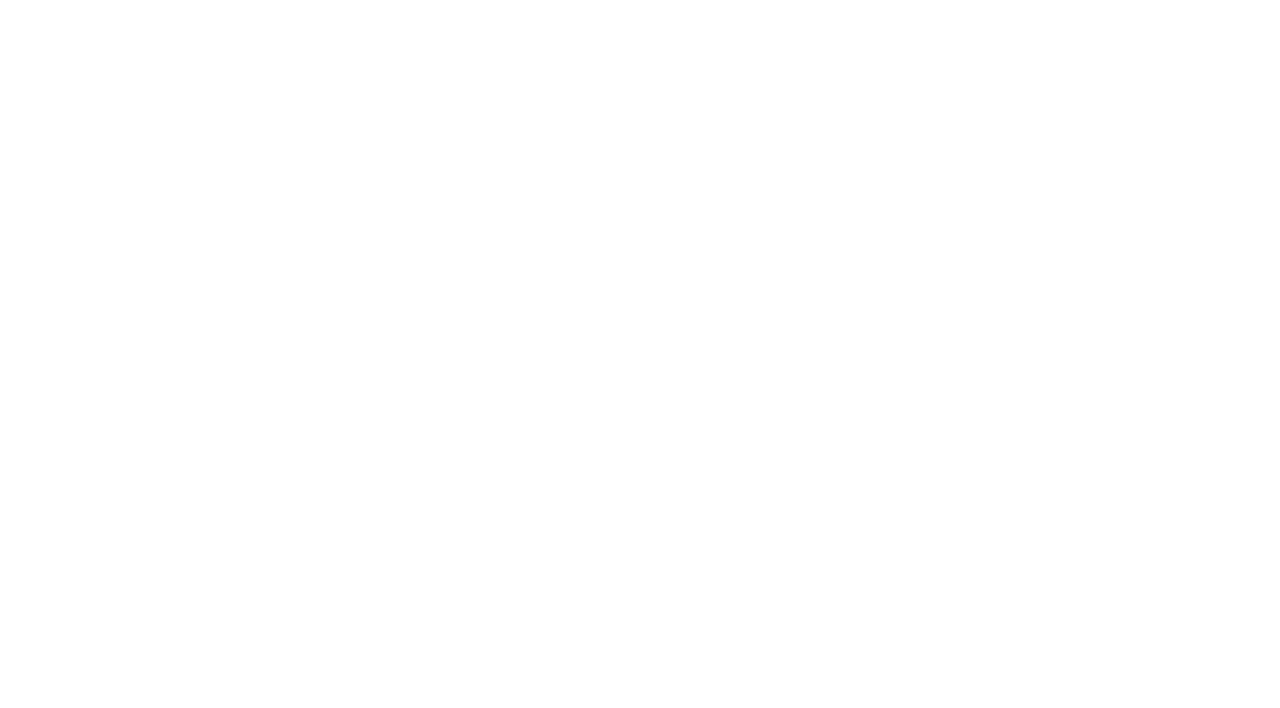
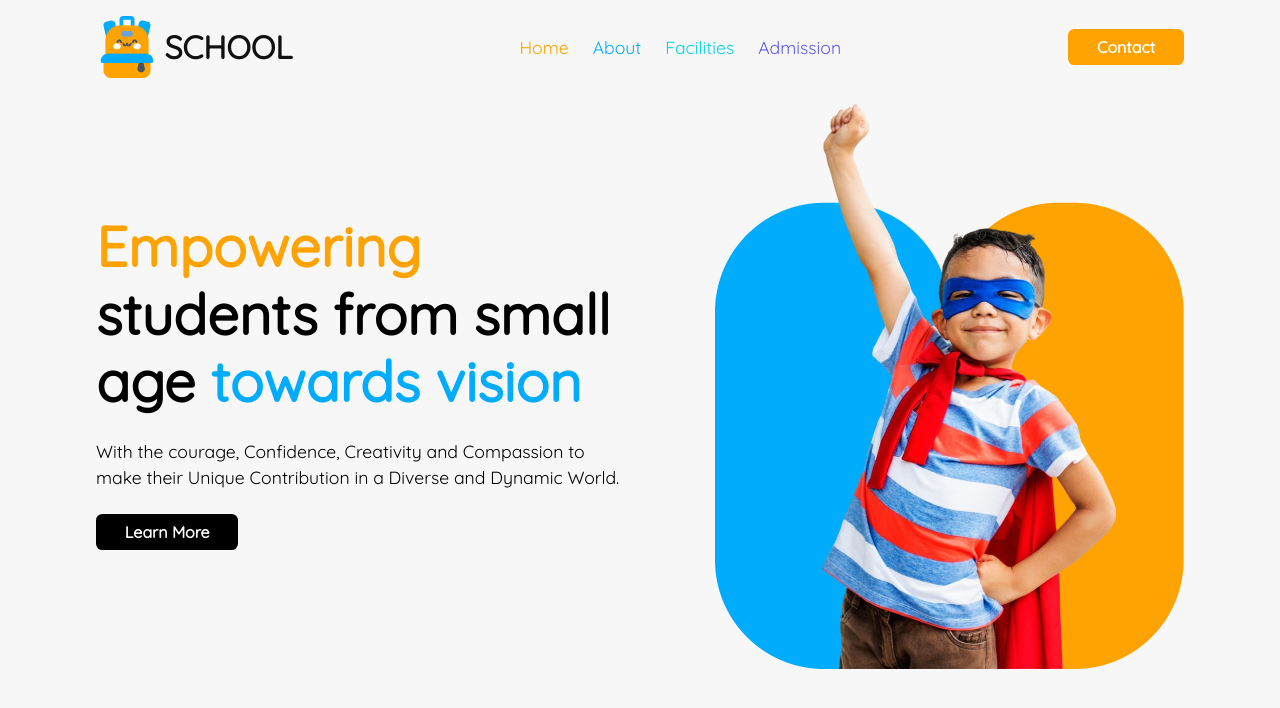
Before and after one commit to Rajib-Ahmed32/kids-school-website, a plain HTML site: page index.html in a window 1280 px wide. Drawn offline with Linux system fonts and the light colour scheme.

Commit message:
Hero section is added

```diff
--- a/index.html
+++ b/index.html
@@ -1,16 +1,69 @@
 <!DOCTYPE html>
 <html lang="en">
-<head>
-    <meta charset="UTF-8">
-    <meta name="viewport" content="width=device-width, initial-scale=1.0">
-    <meta name="author" content="Rajib Ahmed">
-    <meta name="description" content="Explore a nurturing environment where kids grow, learn, and thrive with our engaging school programs designed for holistic development.">
-    <meta name="keywords" content="kids school, child education, early learning, holistic development, creative learning, personalized education, nurturing environment, kids activities, preschool, elementary school, innovative teaching, educational programs" />
+  <head>
+    <meta charset="UTF-8" />
+    <meta name="viewport" content="width=device-width, initial-scale=1.0" />
+    <meta name="author" content="Rajib Ahmed" />
+    <meta
+      name="description"
+      content="Explore a nurturing environment where kids grow, learn, and thrive with our engaging school programs designed for holistic development."
+    />
+    <meta
+      name="keywords"
+      content="kids school, child education, early learning, holistic development, creative learning, personalized education, nurturing environment, kids activities, preschool, elementary school, innovative teaching, educational programs"
+    />
     <title>Kids School Website</title>
-    <link rel="icon" type="image/x-icon" href="./icons/reading.png">
-    <link rel="stylesheet" href="./styles/style-1.css">
-</head>
-<body>
+    <link rel="icon" type="image/x-icon" href="./icons/reading.png" />
+    <link rel="stylesheet" href="./styles/style-1.css" />
+  </head>
+  <body>
+    <header class="header">
+      <div class="header-container">
+        <div class="header-logo">
+          <img src="./images/logo.png" alt="School-Logo" class="logo-image" />
+          <h2 class="logo-text">SCHOOL</h2>
+        </div>
+        <nav class="header-nav">
+          <ul class="nav-list">
+            <li class="nav-item">
+              <a href="" class="nav-link font-20-medium">Home</a>
+            </li>
+            <li class="nav-item">
+              <a href="" class="nav-link font-20-medium">About</a>
+            </li>
+            <li class="nav-item">
+              <a href="" class="nav-link font-20-medium">Facilities</a>
+            </li>
+            <li class="nav-item">
+              <a href="" class="nav-link font-20-medium">Admission</a>
+            </li>
+          </ul>
+        </nav>
+        <button class="header-btn regular-btn">Contact</button>
+        <img
+          src="./icons/hamburger.png"
+          alt="hamburger-icon"
+          class="hamburger-menu"
+        />
+      </div>
+    </header>
 
-</body>
+    <main>
+      <section class="hero hero-section-width">
+        <div class="hero-content">
+          <h1 class="hero-title">
+            <span class="title-text-1">Empowering</span><br>students from small <br>age <span class="title-text-2">towards vision</span>
+          </h1>
+          <p class="hero-description font-20-regular">
+            With the courage, Confidence, Creativity and Compassion to make
+            their Unique Contribution in a Diverse and Dynamic World.
+          </p>
+          <button class="hero-btn regular-btn">Learn More</button>
+        </div>
+        <div class="hero-image-container">
+          <img src="./images/hero-kids.png" alt="hero-image" class="hero-img" />
+        </div>
+      </section>
+    </main>
+  </body>
 </html>
--- a/styles/style-1.css
+++ b/styles/style-1.css
@@ -10,8 +10,16 @@
   box-sizing: border-box;
 }
 
-ul[role="list"],
-ol[role="list"] {
+button{
+  font-family: "Quicksand", serif;
+}
+
+a{
+  text-decoration: none;
+}
+
+ul,
+ol {
   list-style: none;
 }
 
@@ -23,6 +31,7 @@ body {
   min-height: 100vh;
   text-rendering: optimizeSpeed;
   line-height: 1.5;
+  background-color:#f7f7f7;
 }
 
 img,
@@ -38,6 +47,18 @@ picture {
   max-width: 85%;
   padding: 2em 0 2em 0;
   margin: 0 auto;
+  background-color: grey;
+}
+
+.regular-btn{
+  padding: 0.5em 1.8em;
+  color: white;
+  border: none;
+  border-radius: 0.4em;
+  font-size: clamp(0.8rem, 2vw, 1rem);
+  font-weight: 600;
+  cursor: pointer;
+  transition: 0.15s;
 }
 
 .position-btn{
@@ -57,8 +78,7 @@ picture {
 
 .font-20-regular, .font-20-medium{
   font-family: "Quicksand", serif;
-  font-size: clamp(1.031rem, 2vw, 1.25rem);
-  line-height: 1.6;
+  font-size: clamp(0.8rem, 2vw, 1.1rem);
 }
 
 .font-20-regular{
@@ -75,3 +95,157 @@ picture {
   font-weight: 700;
   line-height: 1.6;
 }
+
+/*=== Header ===*/
+
+.header-container{
+  max-width: 85%;
+  padding: 1em 0 1em 0;
+  margin: 0 auto;
+  display: flex;
+  justify-content: space-between;
+  align-items: center;
+}
+
+.header-logo, .nav-list{
+  display: flex;
+  align-items: center;
+}
+
+.nav-list{
+  gap: 1.5em;
+}
+
+.logo-image{
+  height: 62px;
+  width: 62px;
+}
+
+.logo-text{
+  font-family: "Quicksand", serif;
+  font-size: 2rem;
+  font-weight: 700;
+  color: #111111;
+  margin-left: 0.2em;
+}
+
+.header-btn{
+  background-color: #FEA301;
+}
+
+.header-btn:hover{
+  background-color: black;
+}
+
+.nav-item:nth-child(1) .nav-link{
+  color: #FEA301;
+}
+
+.nav-item:nth-child(2) .nav-link{
+  color: #01ACFD;
+}
+
+.nav-item:nth-child(3) .nav-link{
+  color: #05D4DF;
+}
+
+.nav-item:nth-child(4) .nav-link{
+  color: #5D58EF;
+}
+
+.hamburger-menu{
+  display: none;
+  width: 30px;
+  height: 30px;
+  cursor: pointer;
+}
+
+@media screen and (max-width: 750px){
+  .header{
+    border-bottom: 1px solid #FEA301;
+  }
+
+  .header-container{
+    max-width: 90%;
+  }
+
+  .hamburger-menu{
+    display: block;
+  }
+
+  .header-nav, .header-btn, .logo-text{
+    display: none;
+  }
+
+  .logo-image{
+    height: 46px;
+    width: 46px;
+  }
+}
+
+/*=== Hero Section ===*/
+
+.hero{
+  min-height: 575px;
+  display: grid;
+  gap: 1em;
+  grid-template-columns: 1fr 1fr;
+  align-items: center;
+  justify-content: space-between;
+}
+
+.hero-section-width{
+  max-width: 85%;
+  margin: 0 auto;
+}
+
+.hero-image-container{
+  margin-left: auto;
+}
+
+.hero-title{
+  font-family: "Quicksand", serif;
+  font-size: clamp(2.2rem, 5vw, 3.5rem);
+  font-weight: bold;
+  line-height: 1.2;
+}
+
+.title-text-1{
+  color: #FEA301;
+}
+
+.title-text-2{
+  color: #01ACFD;
+}
+
+.hero-description{
+  margin: 1.3em 0em;
+}
+
+.hero-btn{
+ background-color: black;
+}
+
+.hero-btn:hover{
+  background-color: #FEA301;
+}
+
+@media screen and (max-width: 750px) {
+  .hero{
+    grid-template-columns: 1fr;
+  }
+
+  .hero-content{
+    text-align: center;
+    order: 2;
+  }
+
+  .hero-image-container{
+    width: 100%;
+    order: 1;
+  }
+
+  .hero-img{
+    margin: 0 auto;
+  }
+}
```
Also changed, not shown: icons/hamburger.png (added).
